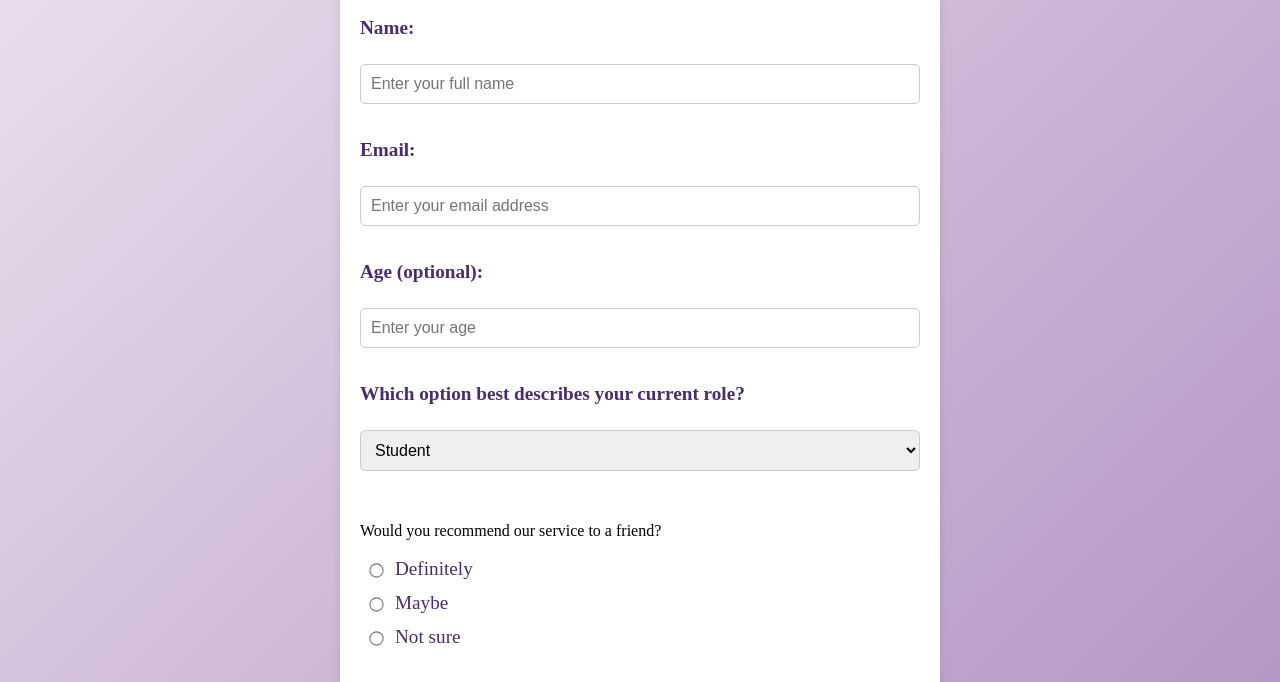
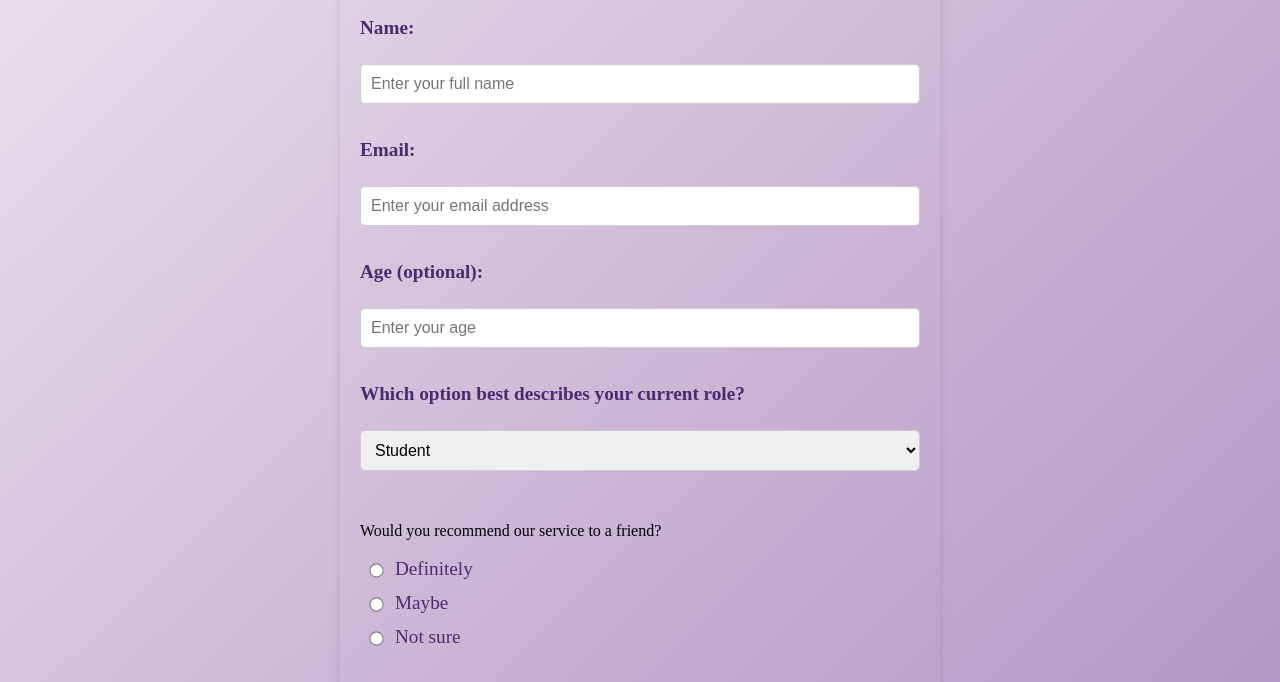
Before and after one commit to omartantawy360/survey, a plain HTML site: page index.html in a window 1280 px wide. Shown: the part 165-847 px from the top of the page. Drawn offline with Linux system fonts and the light colour scheme.

Commit message:
Update style.css

```diff
--- a/style.css
+++ b/style.css
@@ -17,7 +17,7 @@ body {
 .container {
     width: 90%;
     max-width: 600px;
-    background-color: #ffffff;
+    background:transparent; ;
     padding: 20px;
     border-radius: 10px;
     box-shadow: 0 4px 8px rgba(0, 0, 0, 0.1);
```
